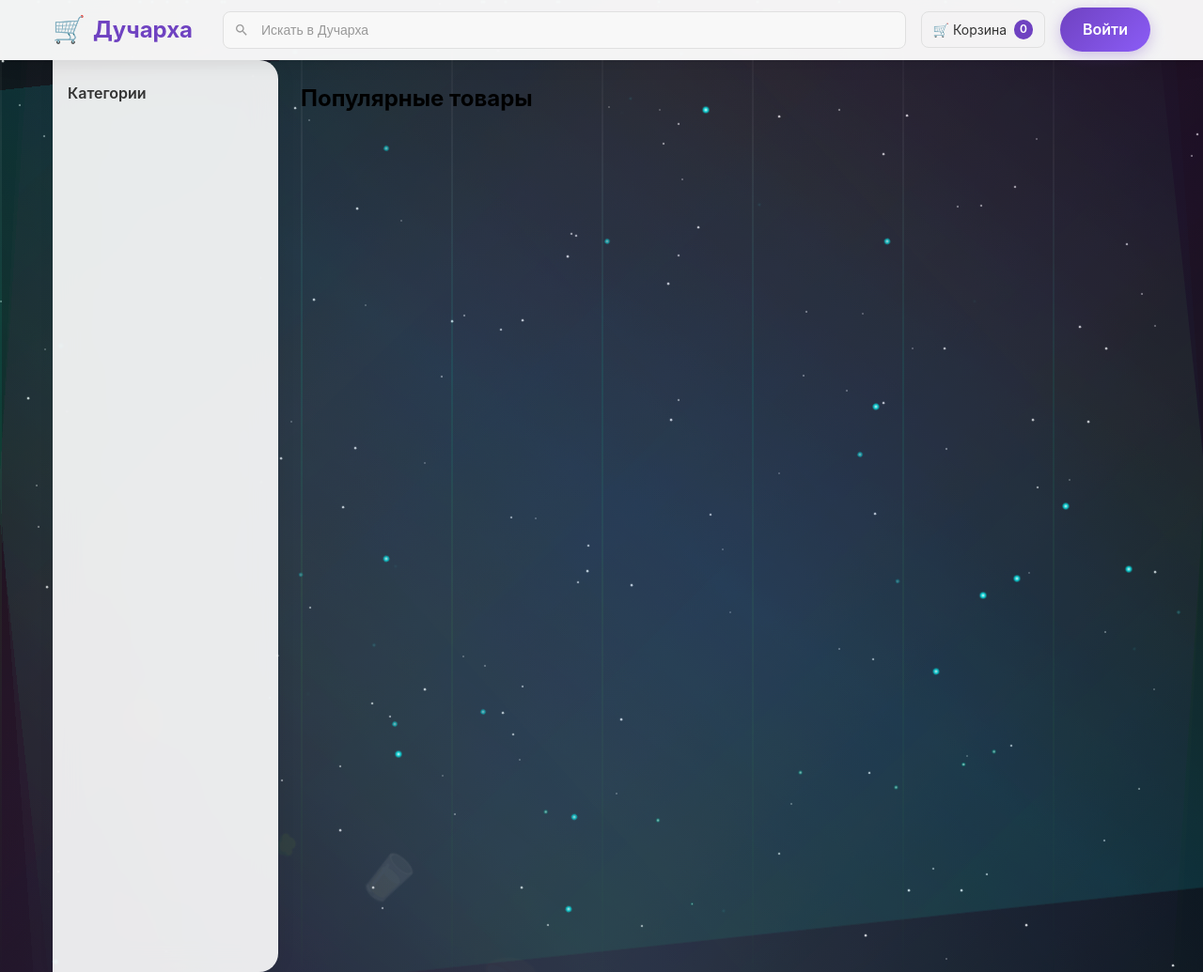
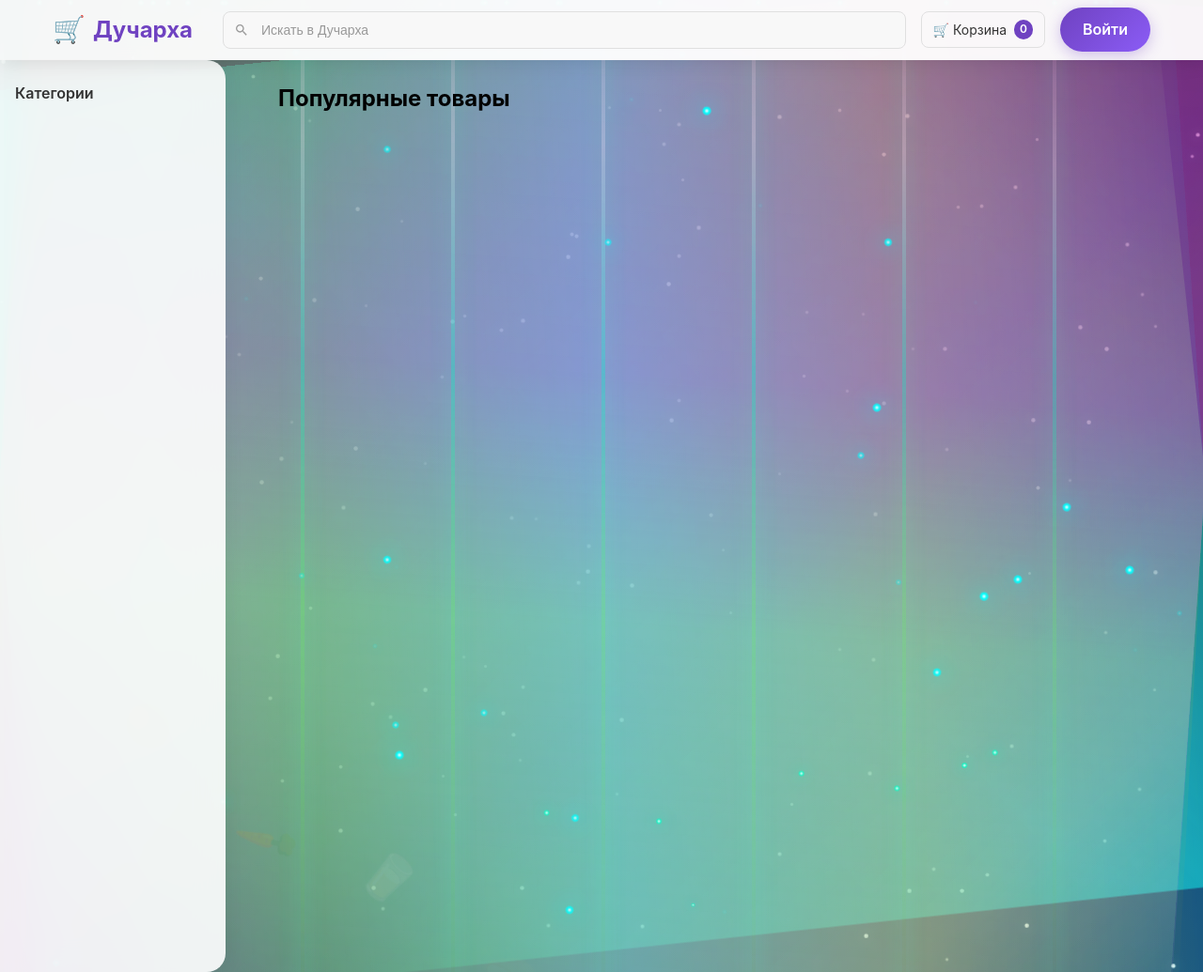
Before and after one commit to DUCHARHA/SAIT-Ducharkha, a Flask app: template templates/index.html in a window 1280 px wide. Shown: the whole page at 94% size. Run offline with Flask 3, Linux system fonts and the light colour scheme; the template is opened without the code that fills it, so the values that code supplies are empty.

Commit message:
Checkpoint before assistant change: Improve the visual appeal of the website's background and add new graphic
Update the background with new colors, aurora styles, and add a company logo.

Replit-Commit-Author: Assistant

```diff
--- a/templates/index.html
+++ b/templates/index.html
@@ -28,7 +28,7 @@
             left: 0;
             width: 100%;
             height: 100%;
-            background: radial-gradient(ellipse at bottom, #1b2735 0%, #090a0f 100%);
+            background: radial-gradient(ellipse at bottom, #0a0a2e 0%, #16213e 30%, #0f3460 70%, #0a1a2e 100%);
             z-index: -10;
         }
 
@@ -44,16 +44,17 @@
 
         .star {
             position: absolute;
-            width: 2px;
-            height: 2px;
+            width: 3px;
+            height: 3px;
             background: white;
             border-radius: 50%;
             animation: twinkle 3s infinite;
+            box-shadow: 0 0 10px rgba(255, 255, 255, 0.8);
         }
 
         @keyframes twinkle {
-            0%, 100% { opacity: 0.3; transform: scale(1); }
-            50% { opacity: 1; transform: scale(1.2); }
+            0%, 100% { opacity: 0.6; transform: scale(1); }
+            50% { opacity: 1; transform: scale(1.5); }
         }
 
         /* Северное сияние - основные слои */
@@ -70,9 +71,9 @@
         .aurora-1 {
             background: linear-gradient(45deg,
                 transparent 0%,
-                rgba(0, 255, 150, 0.1) 25%,
-                rgba(0, 255, 255, 0.15) 50%,
-                rgba(100, 255, 100, 0.1) 75%,
+                rgba(0, 255, 150, 0.4) 20%,
+                rgba(0, 255, 255, 0.6) 50%,
+                rgba(100, 255, 100, 0.4) 80%,
                 transparent 100%);
             animation: aurora-wave-1 12s ease-in-out infinite;
             transform: rotate(-5deg);
@@ -81,8 +82,9 @@
         .aurora-2 {
             background: linear-gradient(135deg,
                 transparent 0%,
-                rgba(255, 0, 150, 0.08) 30%,
-                rgba(150, 0, 255, 0.12) 60%,
+                rgba(255, 0, 150, 0.3) 25%,
+                rgba(150, 0, 255, 0.5) 60%,
+                rgba(255, 100, 255, 0.3) 85%,
                 transparent 100%);
             animation: aurora-wave-2 15s ease-in-out infinite;
             transform: rotate(3deg);
@@ -91,8 +93,9 @@
         .aurora-3 {
             background: linear-gradient(225deg,
                 transparent 0%,
-                rgba(0, 150, 255, 0.06) 40%,
-                rgba(100, 255, 200, 0.1) 70%,
+                rgba(0, 150, 255, 0.25) 30%,
+                rgba(100, 255, 200, 0.4) 70%,
+                rgba(0, 255, 150, 0.25) 90%,
                 transparent 100%);
             animation: aurora-wave-3 18s ease-in-out infinite;
             transform: rotate(-2deg);
@@ -101,71 +104,123 @@
         .aurora-4 {
             background: linear-gradient(315deg,
                 transparent 0%,
-                rgba(255, 200, 0, 0.05) 35%,
-                rgba(255, 100, 150, 0.08) 65%,
+                rgba(255, 200, 0, 0.2) 35%,
+                rgba(255, 100, 150, 0.35) 65%,
+                rgba(255, 150, 0, 0.2) 95%,
                 transparent 100%);
             animation: aurora-wave-4 20s ease-in-out infinite;
             transform: rotate(1deg);
+        }
+
+        .aurora-5 {
+            background: linear-gradient(90deg,
+                transparent 0%,
+                rgba(50, 255, 50, 0.3) 25%,
+                rgba(100, 255, 255, 0.5) 50%,
+                rgba(255, 255, 100, 0.3) 75%,
+                transparent 100%);
+            animation: aurora-wave-5 22s ease-in-out infinite;
+            transform: rotate(-1deg);
+        }
+
+        .aurora-6 {
+            background: linear-gradient(180deg,
+                transparent 0%,
+                rgba(255, 50, 255, 0.25) 40%,
+                rgba(150, 255, 150, 0.4) 60%,
+                transparent 100%);
+            animation: aurora-wave-6 25s ease-in-out infinite;
+            transform: rotate(2deg);
         }
 
         /* Анимации северного сияния */
         @keyframes aurora-wave-1 {
             0%, 100% {
                 transform: translateY(0px) rotate(-5deg) scaleY(1);
-                opacity: 0.6;
+                opacity: 0.8;
             }
             33% {
                 transform: translateY(-20px) rotate(-3deg) scaleY(1.1);
-                opacity: 0.8;
+                opacity: 1;
             }
             66% {
                 transform: translateY(10px) rotate(-7deg) scaleY(0.9);
-                opacity: 0.7;
+                opacity: 0.9;
             }
         }
 
         @keyframes aurora-wave-2 {
             0%, 100% {
                 transform: translateY(0px) rotate(3deg) scaleY(1);
-                opacity: 0.5;
+                opacity: 0.7;
             }
             25% {
                 transform: translateY(15px) rotate(5deg) scaleY(1.2);
-                opacity: 0.7;
+                opacity: 0.9;
             }
             75% {
                 transform: translateY(-10px) rotate(1deg) scaleY(0.8);
-                opacity: 0.6;
+                opacity: 0.8;
             }
         }
 
         @keyframes aurora-wave-3 {
             0%, 100% {
                 transform: translateY(0px) rotate(-2deg) scaleY(1);
-                opacity: 0.4;
+                opacity: 0.6;
             }
             40% {
                 transform: translateY(-15px) rotate(-4deg) scaleY(1.3);
-                opacity: 0.6;
+                opacity: 0.8;
             }
             80% {
                 transform: translateY(5px) rotate(0deg) scaleY(0.7);
-                opacity: 0.5;
+                opacity: 0.7;
             }
         }
 
         @keyframes aurora-wave-4 {
             0%, 100% {
                 transform: translateY(0px) rotate(1deg) scaleY(1);
-                opacity: 0.3;
+                opacity: 0.6;
             }
             30% {
                 transform: translateY(8px) rotate(3deg) scaleY(1.1);
-                opacity: 0.5;
+                opacity: 0.8;
             }
             70% {
                 transform: translateY(-12px) rotate(-1deg) scaleY(0.9);
+                opacity: 0.7;
+            }
+        }
+
+        @keyframes aurora-wave-5 {
+            0%, 100% {
+                transform: translateY(0px) rotate(-1deg) scaleY(1);
+                opacity: 0.5;
+            }
+            35% {
+                transform: translateY(-10px) rotate(-3deg) scaleY(1.2);
+                opacity: 0.7;
+            }
+            65% {
+                transform: translateY(15px) rotate(1deg) scaleY(0.8);
+                opacity: 0.6;
+            }
+        }
+
+        @keyframes aurora-wave-6 {
+            0%, 100% {
+                transform: translateY(0px) rotate(2deg) scaleY(1);
                 opacity: 0.4;
+            }
+            25% {
+                transform: translateY(12px) rotate(4deg) scaleY(1.3);
+                opacity: 0.6;
+            }
+            75% {
+                transform: translateY(-8px) rotate(0deg) scaleY(0.7);
+                opacity: 0.5;
             }
         }
 
@@ -182,20 +237,21 @@
 
         .light-ray {
             position: absolute;
-            width: 2px;
+            width: 4px;
             height: 100%;
             background: linear-gradient(to bottom,
                 transparent 0%,
-                rgba(255, 255, 255, 0.1) 20%,
-                rgba(0, 255, 200, 0.15) 40%,
-                rgba(100, 255, 100, 0.1) 60%,
+                rgba(255, 255, 255, 0.3) 20%,
+                rgba(0, 255, 200, 0.4) 40%,
+                rgba(100, 255, 100, 0.3) 60%,
                 transparent 100%);
             animation: light-shimmer 8s ease-in-out infinite;
+            box-shadow: 0 0 20px rgba(100, 255, 200, 0.5);
         }
 
         @keyframes light-shimmer {
-            0%, 100% { opacity: 0.2; transform: scaleY(0.8); }
-            50% { opacity: 0.6; transform: scaleY(1.2); }
+            0%, 100% { opacity: 0.4; transform: scaleY(0.8); }
+            50% { opacity: 0.8; transform: scaleY(1.2); }
         }
 
         /* Частицы света */
@@ -211,11 +267,12 @@
 
         .light-particle {
             position: absolute;
-            width: 4px;
-            height: 4px;
-            background: radial-gradient(circle, rgba(255, 255, 255, 0.8) 0%, rgba(0, 255, 200, 0.4) 50%, transparent 100%);
+            width: 6px;
+            height: 6px;
+            background: radial-gradient(circle, rgba(255, 255, 255, 1) 0%, rgba(0, 255, 200, 0.8) 50%, transparent 100%);
             border-radius: 50%;
             animation: float-particle 25s linear infinite;
+            box-shadow: 0 0 15px rgba(0, 255, 200, 0.8);
         }
 
         @keyframes float-particle {
@@ -250,11 +307,12 @@
 
         .sparkle {
             position: absolute;
-            width: 6px;
-            height: 6px;
-            background: radial-gradient(circle, rgba(255, 255, 255, 1) 0%, rgba(0, 255, 255, 0.8) 40%, transparent 100%);
+            width: 8px;
+            height: 8px;
+            background: radial-gradient(circle, rgba(255, 255, 255, 1) 0%, rgba(0, 255, 255, 1) 40%, transparent 100%);
             border-radius: 50%;
             animation: sparkle-twinkle 4s ease-in-out infinite;
+            box-shadow: 0 0 20px rgba(0, 255, 255, 0.9);
         }
 
         @keyframes sparkle-twinkle {
@@ -549,6 +607,12 @@
             border-right: 1px solid rgba(240, 240, 240, 0.3);
             border-radius: 0 20px 20px 0;
             box-shadow: 2px 0 20px rgba(0, 0, 0, 0.05);
+            position: fixed;
+            top: 64px;
+            left: 0;
+            height: calc(100vh - 64px);
+            overflow-y: auto;
+            z-index: 999;
         }
 
         .sidebar-title {
@@ -600,6 +664,9 @@
             flex: 1;
             padding: 24px 0;
             order: 2;
+            margin-left: 240px;
+            min-height: calc(100vh - 64px);
+            overflow-y: auto;
         }
 
         /* Hero Section */
@@ -1056,6 +1123,10 @@
                 overflow-x: auto;
                 order: 2;
                 border-right: none; /* Remove border on mobile */
+                position: static;
+                height: auto;
+                top: auto;
+                left: auto;
             }
 
             .sidebar-title {
@@ -1106,6 +1177,9 @@
             .content {
                 padding: 16px 0;
                 order: 1;
+                margin-left: 0;
+                min-height: auto;
+                overflow-y: visible;
             }
 
             .hero-section {
@@ -1291,6 +1365,8 @@
     <div class="aurora-layer aurora-2"></div>
     <div class="aurora-layer aurora-3"></div>
     <div class="aurora-layer aurora-4"></div>
+    <div class="aurora-layer aurora-5"></div>
+    <div class="aurora-layer aurora-6"></div>
 
     <!-- Световые лучи -->
     <div class="light-rays"></div>
--- a/user_sessions.json
+++ b/user_sessions.json
@@ -22,11 +22,11 @@
   "EMNrCUvhBZ0UCXCCbXYgb11GRw9xCqh6": {
     "phone": "992971844484",
     "created_at": "2025-07-15T15:31:58.086675",
-    "last_activity": "2025-07-15T18:06:00.222067"
+    "last_activity": "2025-07-15T19:19:14.902767"
   },
   "DMKeYauQ65XKTjwaFdl5CipzEpYQ5HwG": {
     "phone": "992971844884",
     "created_at": "2025-07-15T15:45:16.101651",
-    "last_activity": "2025-07-15T18:11:39.516308"
+    "last_activity": "2025-07-15T19:18:52.676502"
   }
 }
```
Also changed, not shown: attached_assets/b10df0b6-9621-4782-b61f-cfe698ae50ee_1752607588785.jpg (added).
